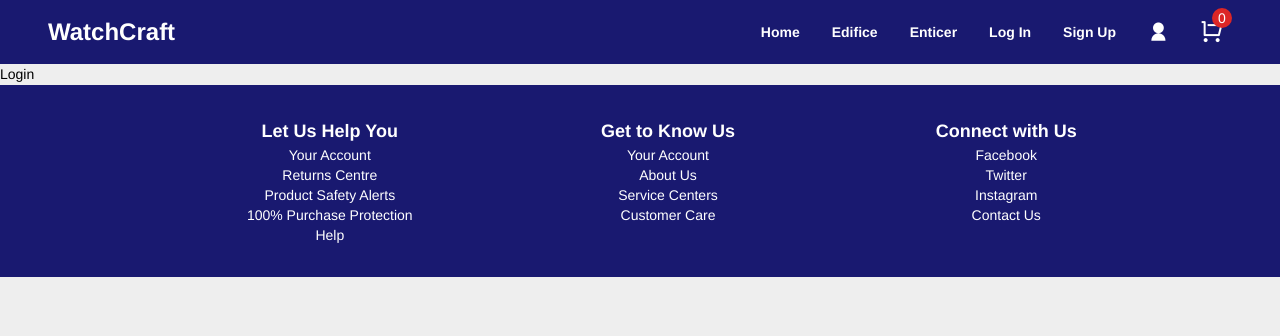
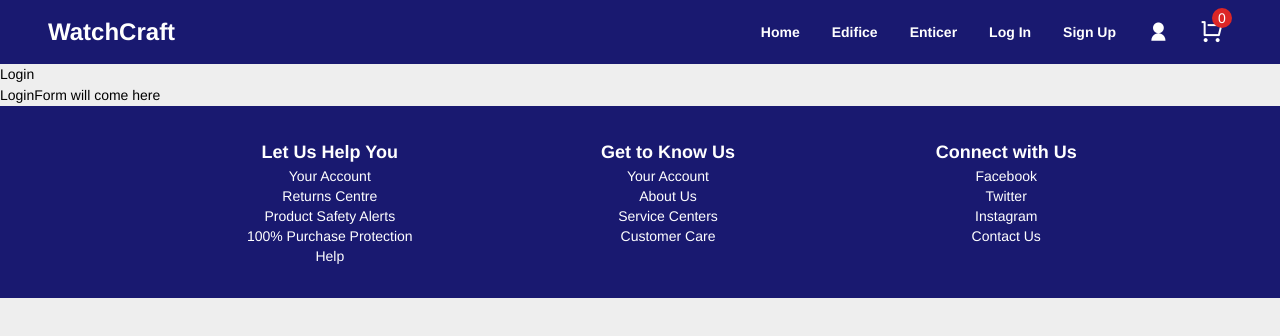
Before and after one commit to shravastee-thakur/WatchCraft, a React (Vite) app: page /login in a window 1280 px wide. Shown: the top 336 px of the page. Built offline with nearby package versions, Linux system fonts and the light colour scheme.

Commit message:
Enticer section added

```diff
--- a/src/Components/Login.jsx
+++ b/src/Components/Login.jsx
@@ -7,6 +7,7 @@ const Login = () => {
     <>
       <Navbar />
       <div>Login</div>
+      <h1>LoginForm will come here</h1>
       <Footer />
     </>
   );
```
